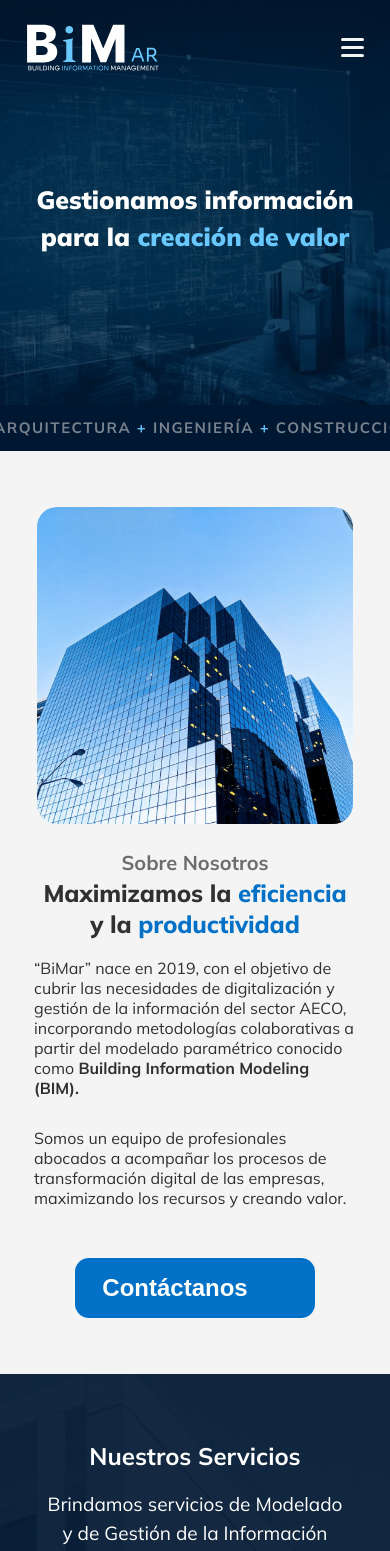
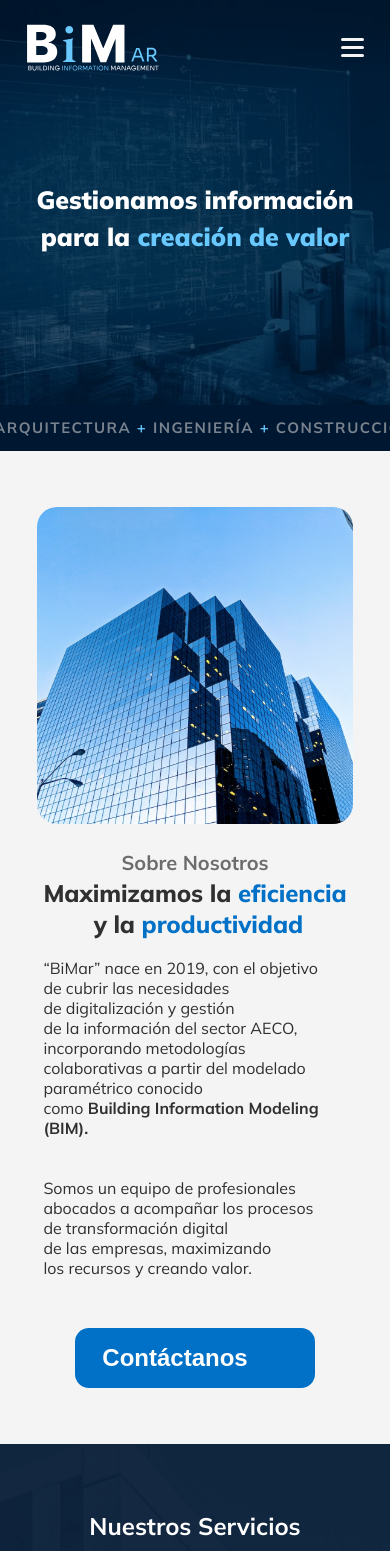
Before and after one commit to escuderoemanuel/bim-ar, a React (Vite) app: page / in a window 390 px wide. Shown: the top 1551 px of the page. Built offline with nearby package versions, Linux system fonts and the light colour scheme; some icons are missing.

Commit message:
Cambios en <br/>, .wrap y es/global.json

```diff
--- a/src/components/Body/Contacto/Contacto.css
+++ b/src/components/Body/Contacto/Contacto.css
@@ -216,4 +216,12 @@ form button {
     flex-direction: column;
     margin-top: 1.5rem;
   }
+
+  .wrap {
+    white-space: pre-wrap;
+  }
+
+  br {
+    display: none;
+  }
 }
--- a/src/components/Body/Nosotros/Nosotros.css
+++ b/src/components/Body/Nosotros/Nosotros.css
@@ -59,6 +59,7 @@
   color: var(--hex);
   border: none;
 }
+
 .divBtn {
   display: flex;
   justify-content: center;
@@ -73,6 +74,9 @@ i {
 .nosotrosContainer img {
   border-radius: 20px;
   height: 526px;
+}
+.wrap {
+  white-space: normal;
 }
 
 @media screen and (max-width: 600px) {
@@ -119,10 +123,10 @@ i {
     text-align: left;
   }
 
-  .wrap p {
+  /*   .wrap p {
     white-space: normal;
   }
-
+ */
   .nosotros p span {
     font-weight: bold;
   }
@@ -159,4 +163,12 @@ i {
     height: 317px;
     margin-bottom: 1rem;
   }
+
+  .wrap {
+    white-space: pre-wrap;
+  }
+
+  br {
+    display: none;
+  }
 }
--- a/src/components/Body/Nosotros/Nosotros.jsx
+++ b/src/components/Body/Nosotros/Nosotros.jsx
@@ -13,18 +13,32 @@ const Nosotros = () => {
         <div className='nosotrosText'>
           <h3>{t('aboutUs.title1')}</h3>
           <h2>
-            {t('aboutUs.title2.line1')}
-            <span>{t('aboutUs.title2.span1')}</span>
+            {t('aboutUs.title2.line1.line')}
+            <span>{t('aboutUs.title2.line1.span')}</span>
             <br />
-            {t('aboutUs.title2.line2')}
-            <span> {t('aboutUs.title2.span2')}</span>
+            {t('aboutUs.title2.line2.line')}
+            <span> {t('aboutUs.title2.line2.span')}</span>
           </h2>
           <p>
-            {t('aboutUs.paragraph1')}
-            <span> {t('aboutUs.span')}</span>
+            {t('aboutUs.paragraph1.line1')}
+            <br />
+            {t('aboutUs.paragraph1.line2')}
+            <br />
+            {t('aboutUs.paragraph1.line3')}
+            <br />
+            {t('aboutUs.paragraph1.line4')}
+            <br />
+            {t('aboutUs.paragraph1.line5.line')}
+            <span> {t('aboutUs.paragraph1.line5.span')}</span>
           </p>
           <br />
-          <p>{t('aboutUs.paragraph2')}</p>
+          <p>
+            {t('aboutUs.paragraph2.line1')}
+            <br />
+            {t('aboutUs.paragraph2.line2')}
+            <br />
+            {t('aboutUs.paragraph2.line3')}
+          </p>
           <button>
             <Link to='contact' smooth={true} duration={500}>
               <div className='divBtn'>
--- a/src/components/Body/Servicios/Servicios.css
+++ b/src/components/Body/Servicios/Servicios.css
@@ -189,4 +189,12 @@
     line-height: 1.3;
     justify-content: center;
   }
+
+  .wrap {
+    white-space: pre-wrap;
+  }
+
+  br {
+    display: none;
+  }
 }
--- a/src/components/Footer/Derechos/Derechos.css
+++ b/src/components/Footer/Derechos/Derechos.css
@@ -21,7 +21,7 @@
     align-items: start;
     border-top: 3px solid rgba(255, 255, 255, 0.15);
     margin-top: 16px;
-    padding: 16px 16px 0rem;
+    padding: 16px 0rem;
     font-size: 12px;
     font-weight: 200;
   }
--- a/src/components/Footer/Footer.css
+++ b/src/components/Footer/Footer.css
@@ -28,7 +28,7 @@
 
   .footerContainer {
     max-width: 330px;
-    margin: 0;
+    margin: auto;
     padding: 0rem;
     font-size: 1.2em;
     text-align: center;
--- a/src/index.css
+++ b/src/index.css
@@ -22,10 +22,6 @@
   --servicio-5: #1cacfc;
 
   --texto-contacto: #1e1e1e;
-
-  .wrap {
-    white-space: pre-wrap;
-  }
 }
 
 * {
@@ -55,7 +51,3 @@ body {
 button {
   font-size: 24px;
 }
-
-.wrap {
-  white-space: pre-wrap;
-}
--- a/src/translations/es/global.json
+++ b/src/translations/es/global.json
@@ -24,14 +24,30 @@
   "aboutUs": {
     "title1": "Sobre Nosotros",
     "title2": {
-      "line1": "Maximizamos la",
-      "span1": " eficiencia",
-      "line2": "y la",
-      "span2": "productividad"
+      "line1": {
+        "line": "Maximizamos la",
+        "span": " eficiencia"
+      },
+      "line2": {
+        "line": "\n y la",
+        "span": "productividad"
+      }
     },
-    "paragraph1": "“BiMar” nace en 2019, con el objetivo \tde cubrir \nlas necesidades de digitalización y gestión de la información \ndel sector AECO, incorporando metodologías colaborativas \na partir del modelado paramétrico conocido \ncomo",
-    "span": "Building Information Modeling (BIM).",
-    "paragraph2": "Somos un equipo de profesionales abocados a acompañar \nlos procesos de transformación digital de las empresas, \nmaximizando los recursos y creando valor.",
+    "paragraph1": {
+      "line1": "“BiMar” nace en 2019, con el objetivo \nde cubrir ",
+      "line2": "las necesidades \nde digitalización y gestión \nde la información ",
+      "line3": "del sector AECO, \nincorporando metodologías \ncolaborativas ",
+      "line4": "a partir del modelado \nparamétrico conocido ",
+      "line5": {
+        "line": "\ncomo",
+        "span": "Building Information Modeling \n(BIM)."
+      }
+    },
+    "paragraph2": {
+      "line1": "\n \nSomos un equipo de profesionales \nabocados a acompañar ",
+      "line2": "los procesos \nde transformación digital \nde las empresas, ",
+      "line3": "maximizando \nlos recursos y creando valor."
+    },
     "textBtn": "Contáctanos",
     "img": {
       "url": "./assets/img/img-inicio.png",
@@ -40,42 +56,88 @@
   },
   "services": {
     "title1": "Nuestros Servicios",
-    "paragraph1": "Brindamos servicios de Modelado y de Gestión de la Información bajo estándares \nde Calidad ISO, permitiendo el intercambio de información de manera ágil, completa \ny consistente, desde el inicio y durante todo el ciclo de vida de cada proyecto.",
+    "paragraph1": {
+      "line1": "Brindamos servicios de Modelado \ny de Gestión de la Información \nbajo estándares ",
+      "line2": "\nde Calidad ISO, permitiendo \nel intercambio de información \nde manera ágil, completa ",
+      "line3": "\ny consistente, desde el inicio \ny durante todo el ciclo de vida \nde cada proyecto."
+    },
     "servicesList": {
       "3d": {
         "title": "3D",
         "subtitle": "Análisis",
-        "text": "Permite encontrar \nsoluciones en el proceso \nde modelización geométrica. \nEn esta fase se analiza la \nviabilidad de la \nconstrucción."
+        "text": {
+          "line1": "Permite encontrar ",
+          "line2": "\nsoluciones en el proceso ",
+          "line3": "\nde modelización ",
+          "line4": "\ngeométrica. ",
+          "line5": "\nEn esta fase se analiza la ",
+          "line6": "\nviabilidad de la ",
+          "line7": "\nconstrucción."
+        }
       },
       "4d": {
         "title": "4D",
         "subtitle": "Planificación",
-        "text": "Permite detectar \ntempranamente posibles \nproblemas en el diseño, \ncomo así también \nprogramar los avances \na partir de los periodos \nde trabajo y establecer \nmetas temporales."
+        "text": {
+          "line1": "Permite detectar ",
+          "line2": "\ntempranamente posibles ",
+          "line3": "\nproblemas en el diseño, ",
+          "line4": "\ncomo así también ",
+          "line5": "\nprogramar los avances ",
+          "line6": "\na partir de los periodos ",
+          "line7": "\nde trabajo y establecer ",
+          "line8": "\nmetas temporales."
+        }
       },
       "5d": {
         "title": "5D",
-        "subtitle": "Estimación \nde presupuesto",
-        "text": "Se incorpora \nla información de costos \nal modelo, lo que permite \nprever un presupuesto, \nen base a toda la \ninformación recopilada."
+        "subtitle": {
+          "line1": "Estimación ",
+          "line2": "\nde presupuesto"
+        },
+        "text": {
+          "line1": "Se incorpora ",
+          "line2": "\nla información de costos ",
+          "line3": "\nal modelo, lo que permite ",
+          "line4": "\nprever un presupuesto, ",
+          "line5": "\nen base a toda la ",
+          "line6": "\ninformación recopilada."
+        }
       },
       "6d": {
         "title": "6D",
         "subtitle": "Sostenibilidad",
-        "text": "Permite evaluar \nel impacto social, \neconómico y ambiental. \nAsí como los estudios \nde eficiencia energética \nque parten del modelo \ncomo eléctrica, \nhidrosanitaria y HVAC."
+        "text": {
+          "line1": "Permite evaluar ",
+          "line2": "\nel impacto social, ",
+          "line3": "\neconómico y ambiental. ",
+          "line4": "\nAsí como los estudios ",
+          "line5": "\nde eficiencia energética ",
+          "line6": "\nque parten del modelo ",
+          "line7": "\ncomo eléctrica, ",
+          "line8": "\nhidrosanitaria y HVAC."
+        }
       },
       "7d": {
         "title": "7D",
         "subtitle": "Gestión",
-        "text": "Permite realizar la gestión \noperativa a lo largo \nde la vida útil del edificio \no activo, también llamada \nFacility Management."
+        "text": {
+          "line1": "Permite realizar la gestión ",
+          "line2": "\noperativa a lo largo ",
+          "line3": "\nde la vida útil del edificio ",
+          "line4": "\no activo, también llamada ",
+          "line5": "\nFacility Management."
+        }
       }
     }
   },
   "contact": {
-    "title": "¿Tienes en mente un proyecto?",
-    "subtitle": "Escríbenos y nos pondremos en contacto.",
+    "title": "¿Tienes en mente \nun proyecto?",
+    "subtitle": "Escríbenos y nos pondremos \nen contacto.",
     "form": {
       "label1": "Nombre",
       "label2": "Correo",
-      "label3": "Cuéntanos más acerca de tu proyecto",
+      "label3": "Cuéntanos más \nacerca de tu proyecto",
       "textBtn": "Enviar"
     },
     "img": {
--- /dev/null
+++ b/src/translations/es/globalBackup.json
@@ -0,0 +1,125 @@
+{
+  "header": {
+    "logo": {
+      "url": "./assets/img/img-logo.svg",
+      "alt": "Logo de BiM.ar"
+    },
+    "navbar": {
+      "link1": "Inicio",
+      "link2": "Nosotros",
+      "link3": "Servicios",
+      "link4": "Contacto"
+    }
+  },
+  "home": {
+    "line1": "Gestionamos información",
+    "line2": "para la",
+    "span": "creación de valor",
+    "banner": {
+      "word1": "ARQUITECTURA",
+      "word2": "INGENIERÍA",
+      "word3": "CONSTRUCCIÓN"
+    }
+  },
+  "aboutUs": {
+    "title1": "Sobre Nosotros",
+    "title2": {
+      "line1": "Maximizamos la",
+      "span1": " eficiencia",
+      "line2": "y la",
+      "span2": "productividad"
+    },
+    "paragraph1": "“BiMar” nace en 2019, con el objetivo \tde cubrir \nlas necesidades de digitalización y gestión de la información \ndel sector AECO, incorporando metodologías colaborativas \na partir del modelado paramétrico conocido \ncomo",
+    "span": "Building Information Modeling (BIM).",
+    "paragraph2": "Somos un equipo de profesionales abocados a acompañar \nlos procesos de transformación digital de las empresas, \nmaximizando los recursos y creando valor.",
+    "textBtn": "Contáctanos",
+    "img": {
+      "url": "./assets/img/img-inicio.png",
+      "alt": "Edificio"
+    }
+  },
+  "services": {
+    "title1": "Nuestros Servicios",
+    "paragraph1": "Brindamos servicios de Modelado y de Gestión de la Información bajo estándares \nde Calidad ISO, permitiendo el intercambio de información de manera ágil, completa \ny consistente, desde el inicio y durante todo el ciclo de vida de cada proyecto.",
+    "servicesList": {
+      "3d": {
+        "title": "3D",
+        "subtitle": "Análisis",
+        "text": "Permite encontrar \nsoluciones en el proceso \nde modelización geométrica. \nEn esta fase se analiza la \nviabilidad de la \nconstrucción."
+      },
+      "4d": {
+        "title": "4D",
+        "subtitle": "Planificación",
+        "text": "Permite detectar \ntempranamente posibles \nproblemas en el diseño, \ncomo así también \nprogramar los avances \na partir de los periodos \nde trabajo y establecer \nmetas temporales."
+      },
+      "5d": {
+        "title": "5D",
+        "subtitle": "Estimación \nde presupuesto",
+        "text": "Se incorpora \nla información de costos \nal modelo, lo que permite \nprever un presupuesto, \nen base a toda la \ninformación recopilada."
+      },
+      "6d": {
+        "title": "6D",
+        "subtitle": "Sostenibilidad",
+        "text": "Permite evaluar \nel impacto social, \neconómico y ambiental. \nAsí como los estudios \nde eficiencia energética \nque parten del modelo \ncomo eléctrica, \nhidrosanitaria y HVAC."
+      },
+      "7d": {
+        "title": "7D",
+        "subtitle": "Gestión",
+        "text": "Permite realizar la gestión \noperativa a lo largo \nde la vida útil del edificio \no activo, también llamada \nFacility Management."
+      }
+    }
+  },
+  "contact": {
+    "title": "¿Tienes en mente un proyecto?",
+    "subtitle": "Escríbenos y nos pondremos en contacto.",
+    "form": {
+      "label1": "Nombre",
+      "label2": "Correo",
+      "label3": "Cuéntanos más acerca de tu proyecto",
+      "textBtn": "Enviar"
+    },
+    "img": {
+      "url": "./assets/img/img-contacto.png",
+      "alt": "Grúas trabajando"
+    }
+  },
+  "footer": {
+    "data": {
+      "section1": {
+        "logo": {
+          "url": "./assets/img/img-logo.svg",
+          "alt": "Logotipo de BiM.ar"
+        },
+        "social": {
+          "social1": {
+            "name": "LinkedIn",
+            "url": "./assets/social/linkedin.png"
+          },
+          "social2": {
+            "name": "Instagram",
+            "url": "./assets/social/instagram.png"
+          },
+          "social3": {
+            "name": "Facebook",
+            "url": "./assets/social/facebook.png"
+          }
+        }
+      },
+      "section2": {
+        "title": "Menú",
+        "link1": "Inicio",
+        "link2": "Nosotros",
+        "link3": "Servicios",
+        "link4": "Contacto"
+      },
+      "section3": {
+        "urlMap": "./assets/img/img-map.svg",
+        "alt": "Mapa con puntero en Miami y Buenos Aires, donde BiM.ar tiene oficinas."
+      }
+    },
+    "rights": {
+      "text1": "Copyright © 2023. Todos los Derechos Reservados",
+      "text2": "Términos y condiciones | Políticas de privacidad"
+    }
+  }
+}
```
Also changed, not shown: src/components/Body/Servicios/Servicios.jsx (+108 -16 lines).
